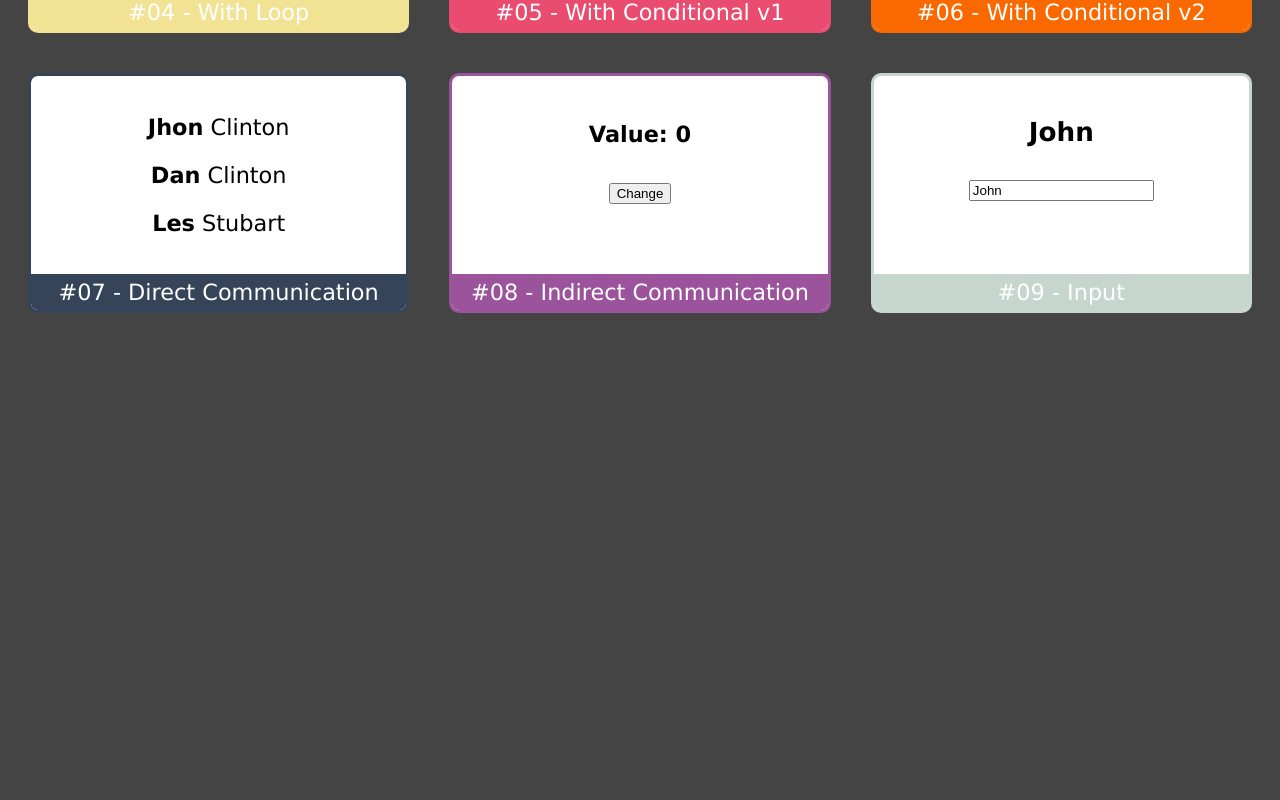
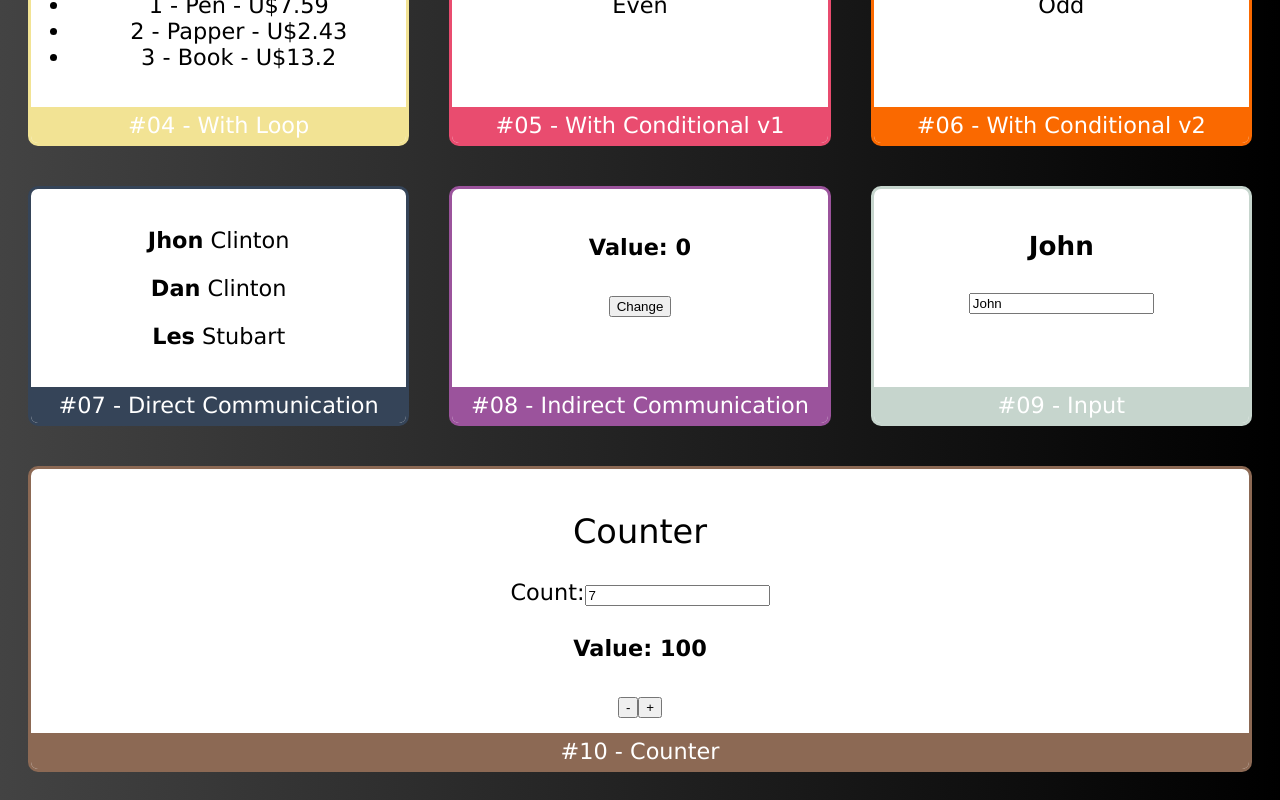
Before and after one commit to devjony/react-fundamentals, a React (Create React App) app: page / in a window 1280 px wide. Shown: the part 595-1395 px from the top of the page. Before the commit the page ends 936 px from the top, so only its background shows below. Built offline with nearby package versions, Linux system fonts and the light colour scheme.

Commit message:
Add a counter using state

```diff
--- a/src/App.css
+++ b/src/App.css
@@ -1,4 +1,9 @@
 .App {
+    display: flex;
+    flex-direction: column;
+}
+
+.Cards {
     display: flex;
     flex-wrap: wrap;
 }
--- a/src/App.jsx
+++ b/src/App.jsx
@@ -12,9 +12,13 @@ import ConditionalIf from './components/basics/ConditionalIf'
 import Father from './components/communication/direct/Father'
 import Super from './components/communication/indirect/Super'
 import Input from './components/form/input'
+import Counter from './components/counter/Counter'
 
 export default (props) => (
     <div className="App">
+        <h1>React Fundamentals</h1>
+
+        <div className="Cards">
             <Card title="#01 - First Component" color="#5A6A62">
                 <First />
             </Card>
@@ -50,5 +54,9 @@ export default (props) => (
             <Card title="#09 - Input" color="#C6D5CD">
                 <Input />
             </Card>
+            <Card title="#10 - Counter" color="#8C6954">
+                <Counter count={7} value={100} />
+            </Card>
+        </div>
     </div>
 );
--- /dev/null
+++ b/src/components/counter/Counter.css
@@ -0,0 +1,4 @@
+.Counter input {
+    font-size: 1.4rem;
+    width: 50px
+}
--- /dev/null
+++ b/src/components/counter/Counter.jsx
@@ -0,0 +1,43 @@
+import './Counter'
+import React, { Component } from 'react'
+
+export default class Counter extends Component {
+
+    state = {
+        count: this.props.count || 1,
+        value: this.props.value || 0
+    }
+
+    inc = () => {
+        this.setState({
+            valor: this.state.value += this.state.count
+        })
+    }
+
+    dec = () => {
+        this.setState({
+            valor: this.state.value -= this.state.count
+        })
+    }
+
+    render() {
+        return (
+            <div className="Counter">
+                <h2>Counter</h2>
+                <div>
+                    <label for="countInput">Count:</label>
+                    <input id="countInput" type="number"
+                        value={this.state.count}
+                        onChange={e => this.setState({ count: +e.target.value })} />
+                    <h4>Value: {this.state.value}</h4>
+                </div>
+
+                <div>
+                    <button onClick={this.dec}>-</button>
+                    <button onClick={this.inc}>+</button>
+                </div>
+
+            </div>
+        )
+    }
+}
--- a/src/index.css
+++ b/src/index.css
@@ -2,9 +2,12 @@ body {
     font-family: 'Lucida Sans', 'Lucida Sans Regular', 'Lucida Grande', 'Lucida Sans Unicode', Geneva, Verdana, sans-serif;
     font-weight: 300;
     font-size: 1.4rem;
-    background-color: #444;
     color: #fff;
     text-align: center;
+
+    background: #000000;
+    background: -webkit-linear-gradient(to right, #434343, #000000);
+    background: linear-gradient(to right, #434343, #000000);
 }
 
 h1, h2 {
```
Lines whose indentation alone changed are shown as unchanged.
